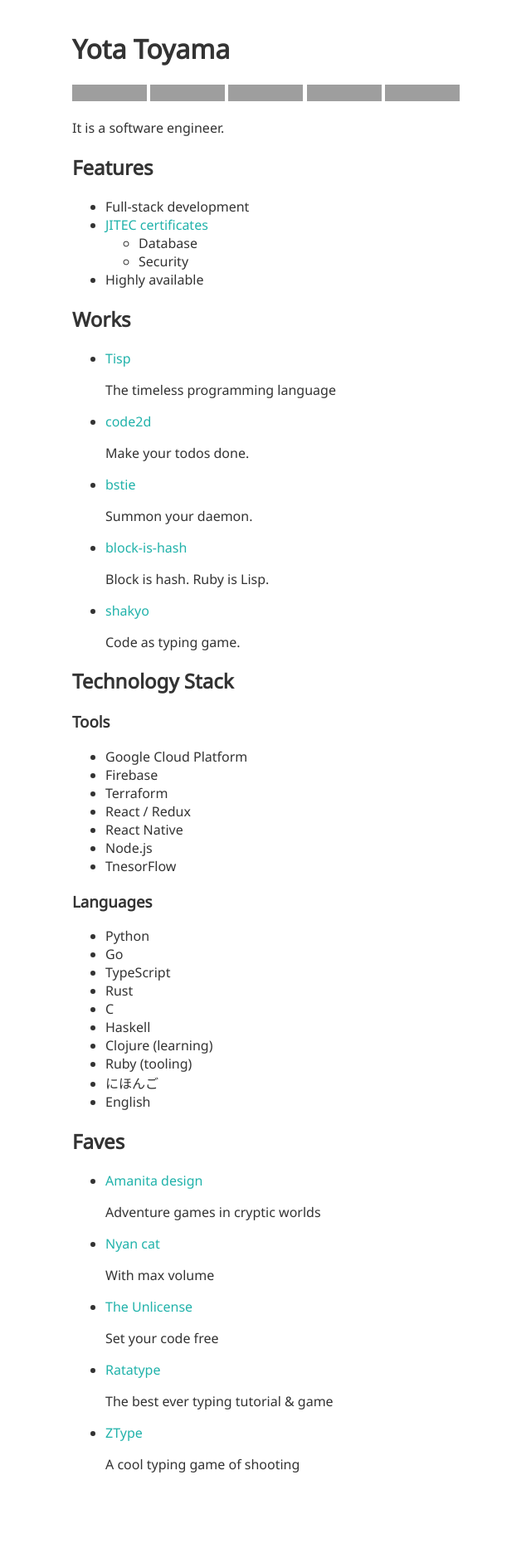
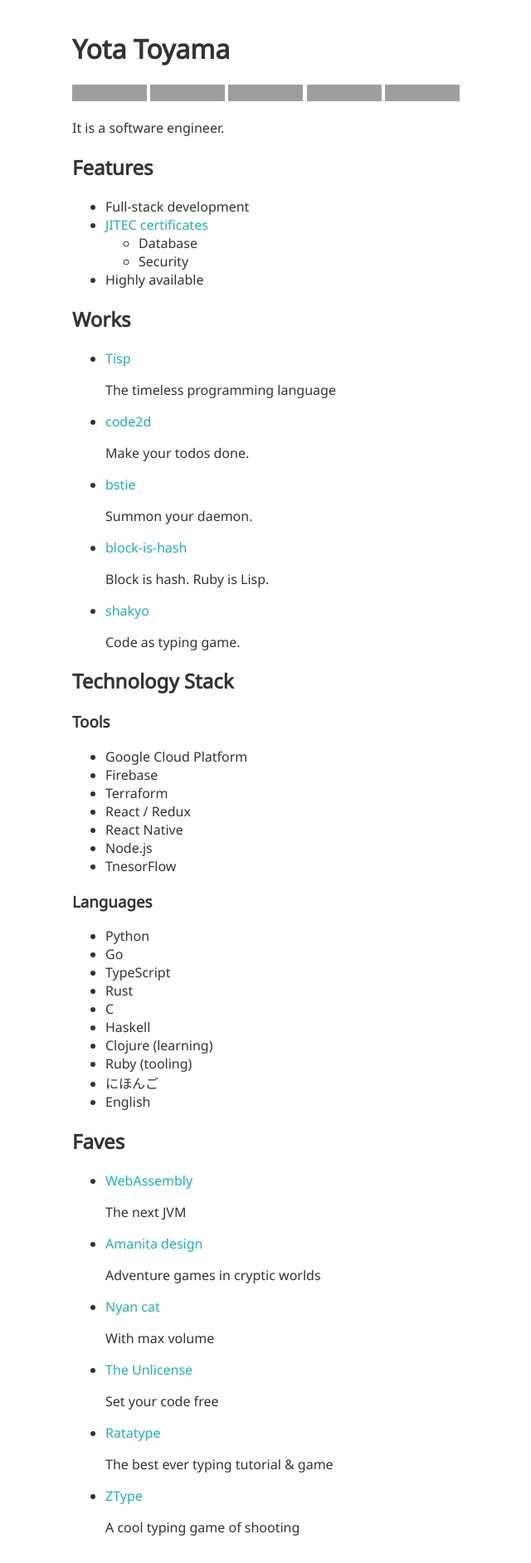
Before and after one commit to raviqqe/raviqqe.github.io, a Jekyll site: the page built from index.md, in a window 1280 px wide, cut to the strip 0-1884 px from the top of the page. Shown: the whole strip at 83% size, without its empty margins (153-793 px from the left). Built offline with Jekyll 4.4.1, drawn with Linux system fonts in a browser that asks for light colours; our own code applies the rules of GitHub Pages for plain Markdown files; before the commit the page ends 1808 px from its top, so only the background shows below that; grey boxes are pictures that could not be loaded.

Commit message:
Add webassembly entry

```diff
--- a/index.md
+++ b/index.md
@@ -65,6 +65,10 @@ It is a software engineer.
 
 ## Faves
 
+- [WebAssembly](http://webassembly.org)
+
+  The next JVM
+
 - [Amanita design](http://amanita-design.net/)
 
   Adventure games in cryptic worlds
```
